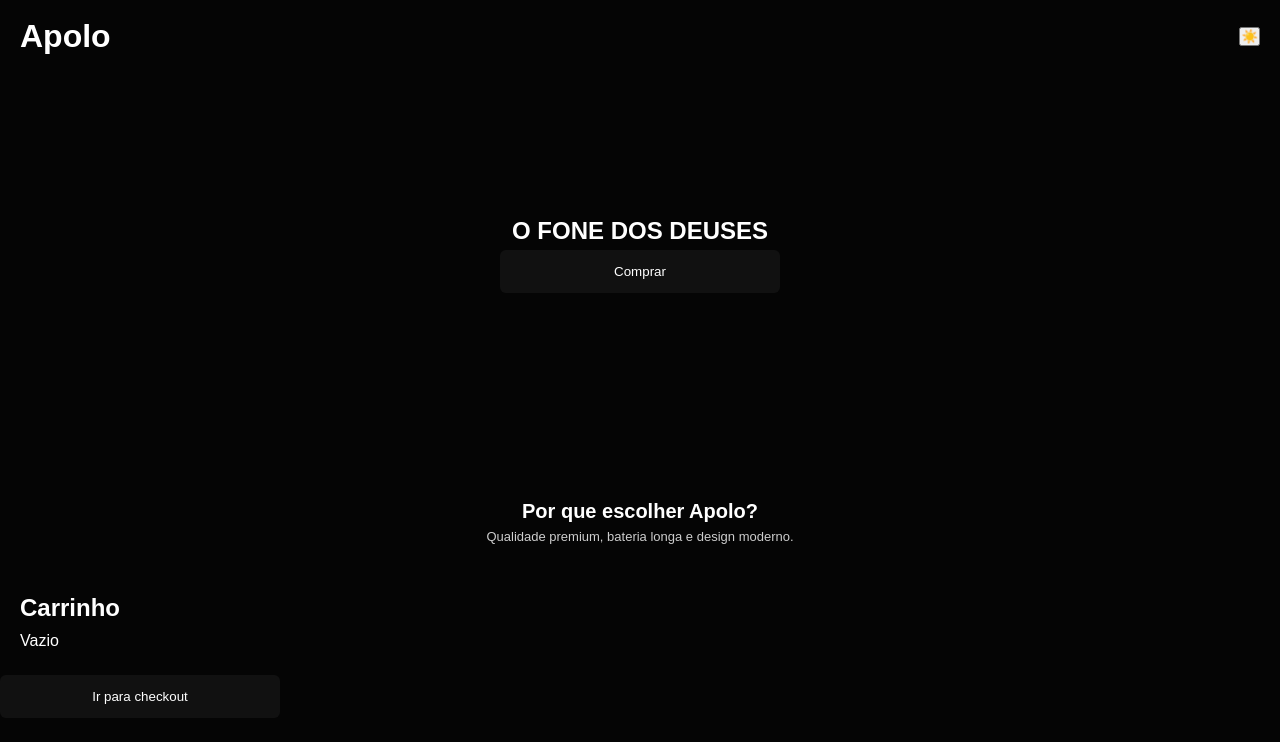
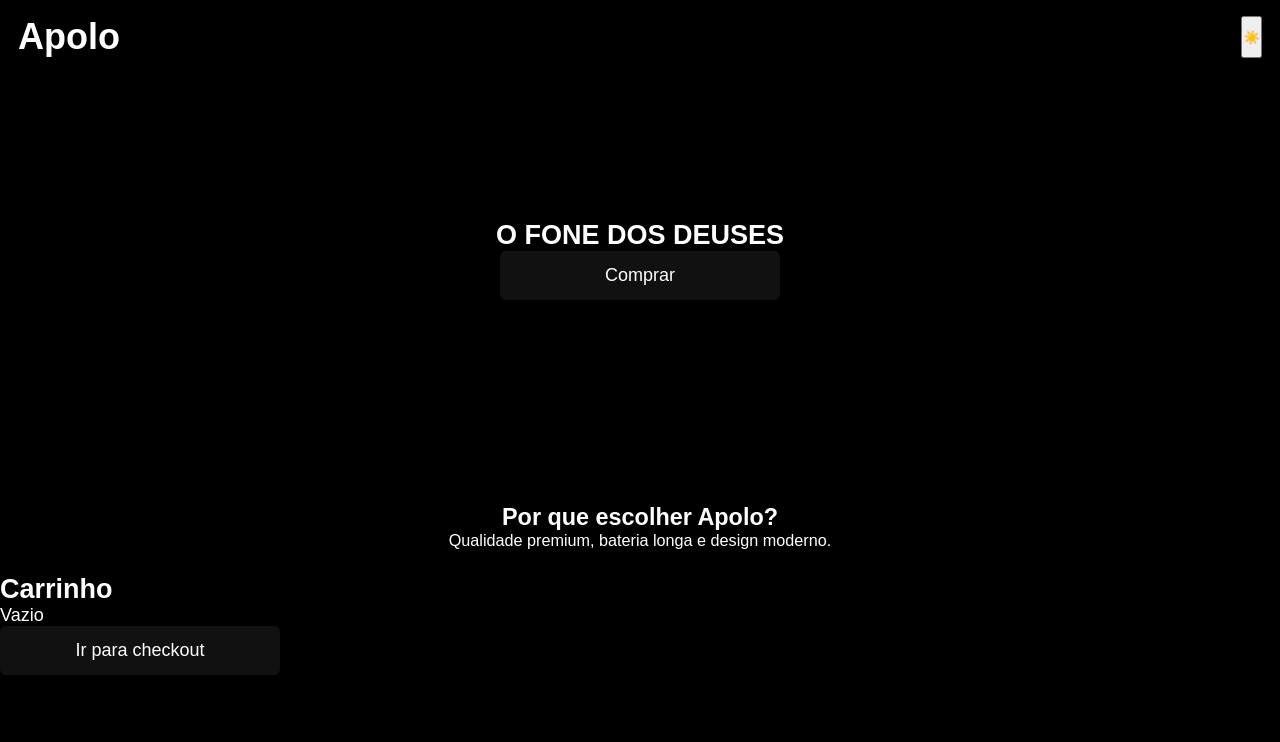
Before and after one commit to Samueltwds/apolo-novo, a React (Vite) app: page / in a window 1280 px wide. Shown: the top 742 px of the page. Built offline with nearby package versions, Linux system fonts and the light colour scheme.

Commit message:
Update App.css

```diff
--- a/src/App.css
+++ b/src/App.css
@@ -5,15 +5,13 @@
   font-family: Arial, Helvetica, sans-serif;
 }
 
+html {
+  font-size: 18px; /* 🔥 aumenta escala geral */
+}
+
 body {
   background: #000;
   color: white;
-}
-
-/* CONTAINER */
-.container {
-  width: 100%;
-  min-height: 100vh;
 }
 
 /* NAVBAR */
@@ -21,22 +19,12 @@ body {
   position: absolute;
   top: 0;
   width: 100%;
-  z-index: 10;
-
+  padding: 16px 18px;
   display: flex;
   justify-content: space-between;
-  align-items: center;
-
-  padding: 18px 20px;
 }
 
-.logo {
-  font-size: 20px;
-  letter-spacing: 3px;
-  font-weight: 700;
-}
-
-/* HERO (AGORA COMPACTO) */
+/* HERO */
 .hero {
   min-height: 60vh;
 
@@ -45,173 +33,74 @@ body {
   justify-content: center;
   align-items: center;
 
+  padding: 60px 20px 20px;
   text-align: center;
-  padding: 50px 20px 20px;
 }
 
-/* CONTEÚDO */
-.content {
-  max-width: 500px;
+/* TÍTULO GRANDE */
+.content h1 {
+  font-size: 2rem; /* 🔥 escala baseada no root */
+  line-height: 1.2;
+  margin-bottom: 12px;
 }
 
-/* TÍTULO MAIOR */
-.content h1 {
-  font-size: 34px;
-  line-height: 1.2;
-  margin-bottom: 10px;
-}
-
-/* SUBTEXTO */
+/* SUB */
 .subtitle {
-  margin-bottom: 12px;
-  font-size: 15px;
+  font-size: 1rem;
 }
 
 /* PREÇO */
 .price {
-  font-size: 40px;
-  font-weight: bold;
-  margin-bottom: 15px;
+  font-size: 2.2rem;
+  margin-bottom: 16px;
 }
 
-.price span {
-  font-size: 18px;
-  font-weight: 400;
-}
-
-/* BOTÕES */
-.buttons {
-  display: flex;
-  justify-content: center;
-}
-
+/* BOTÃO */
 .btn-primary {
   background: #111;
   color: white;
+  border: none;
 
-  border: none;
-  padding: 14px 28px;
+  padding: 14px 26px;
   border-radius: 6px;
 
-  cursor: pointer;
-  transition: 0.3s;
+  font-size: 1rem;
 
   width: 80%;
   max-width: 280px;
-  margin-top: 5px;
 }
 
-.btn-primary:hover {
-  background: #222;
-}
-
-/* FEATURES (MAIS COLADO) */
+/* FEATURES */
 .features {
-  padding: 20px 20px;
+  padding: 24px 20px;
   text-align: center;
 }
 
 .features h2 {
-  font-size: 20px;
-  margin-bottom: 6px;
+  font-size: 1.3rem;
 }
 
 .features p {
-  font-size: 13px;
-  opacity: 0.8;
+  font-size: 0.9rem;
 }
 
-/* CARRINHO */
-.cart {
-  padding: 20px;
-  margin-top: 10px;
-}
+/* MOBILE MAIS FORTE */
+@media (max-width: 600px) {
 
-.cart h2 {
-  margin-bottom: 10px;
-}
-
-.cart-item {
-  display: flex;
-  align-items: center;
-  gap: 10px;
-
-  margin-top: 10px;
-}
-
-.cart-item img {
-  width: 55px;
-}
-
-.cart-item button {
-  margin-left: auto;
-  border: none;
-  background: red;
-  color: white;
-  padding: 6px 10px;
-  cursor: pointer;
-  border-radius: 4px;
-}
-
-/* CHECKOUT */
-.checkout {
-  padding: 20px;
-}
-
-.checkout button {
-  margin-top: 12px;
-  width: 100%;
-}
-
-/* TEMA */
-.dark {
-  background: #050505;
-  color: white;
-  min-height: 100vh;
-}
-
-.light {
-  background: #f5f5f5;
-  color: black;
-  min-height: 100vh;
-}
-
-/* ANIMAÇÃO */
-.reveal {
-  opacity: 0;
-  transform: translateY(30px);
-  transition: 0.6s;
-}
-
-.reveal.active {
-  opacity: 1;
-  transform: translateY(0);
-}
-
-/* MOBILE REAL */
-@media (max-width: 600px) {
+  html {
+    font-size: 20px; /* 🔥 aumenta mais ainda no celular */
+  }
 
   .hero {
     min-height: 55vh;
-    padding-top: 60px;
   }
 
-  /* TÍTULO GRANDE NO CELULAR */
   .content h1 {
-    font-size: 28px;
+    font-size: 2.2rem;
   }
 
   .price {
-    font-size: 32px;
-  }
-
-  .btn-primary {
-    width: 85%;
-    margin-top: 8px;
-  }
-
-  .features {
-    padding: 25px 20px;
+    font-size: 2.5rem;
   }
 
 }
```
